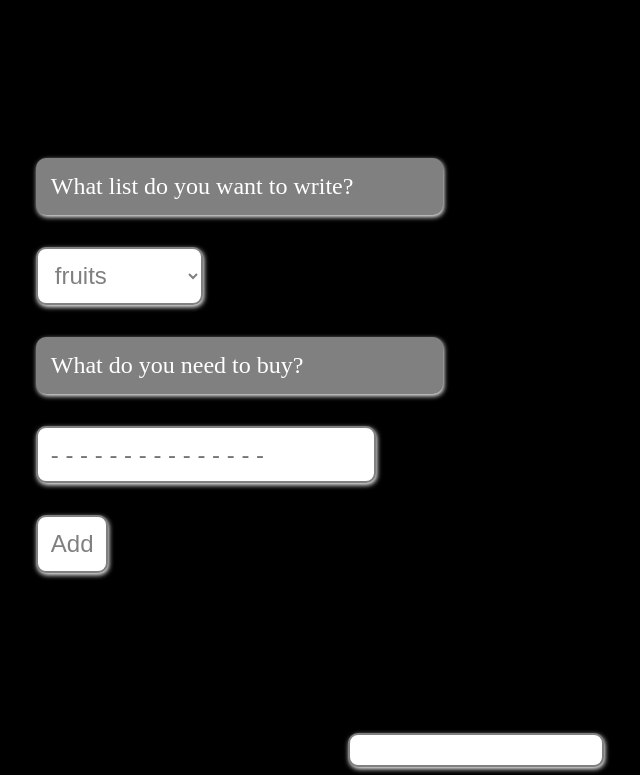
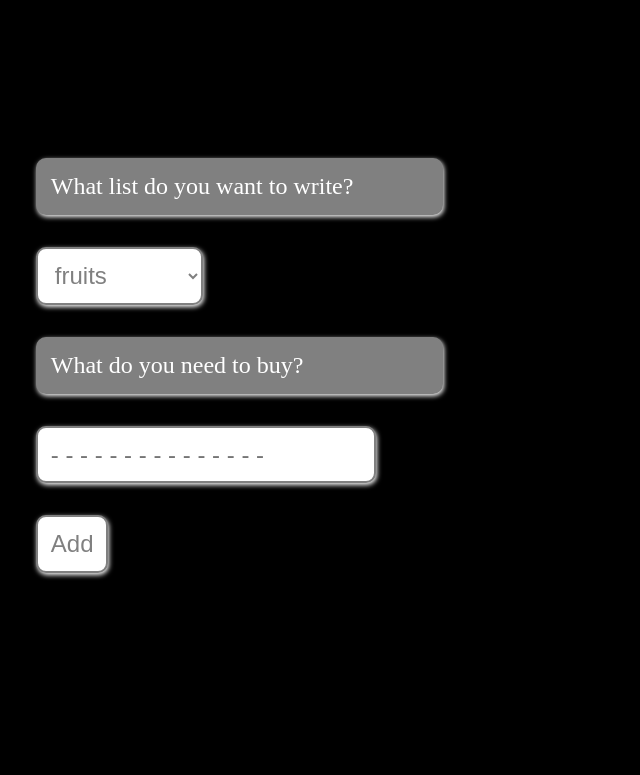
Before and after one commit to philippe76/Chefing_Test, a React (Create React App) app: page / in a window 1280 px wide. Shown: the part 253-1028 px from the top of the page, without its empty margins (164-804 px from the left). After the commit the page ends 986 px from the top, so only its background shows below. Built offline with nearby package versions, Linux system fonts and the light colour scheme.

Commit message:
ternary condition to display or not list

```diff
--- a/src/components/Form.js
+++ b/src/components/Form.js
@@ -34,7 +34,7 @@ class Form extends Component {
   render() {
     return (
       <>
-        <form action="">
+        <form>
           <label>What list do you want to write?</label>
           <select name="kind" id="kind-select" onChange={this.handleChange}>
             <option value="fruits">fruits</option>
@@ -53,7 +53,8 @@ class Form extends Component {
           </button>
         </form>
         {/* add state infos to child component */}
-        <List newlist={this.state} />
+        {/* do not display if list array is empty */}
+        {this.state.list[0] ? <List newlist={this.state} /> : null}
       </>
     );
   }
```
